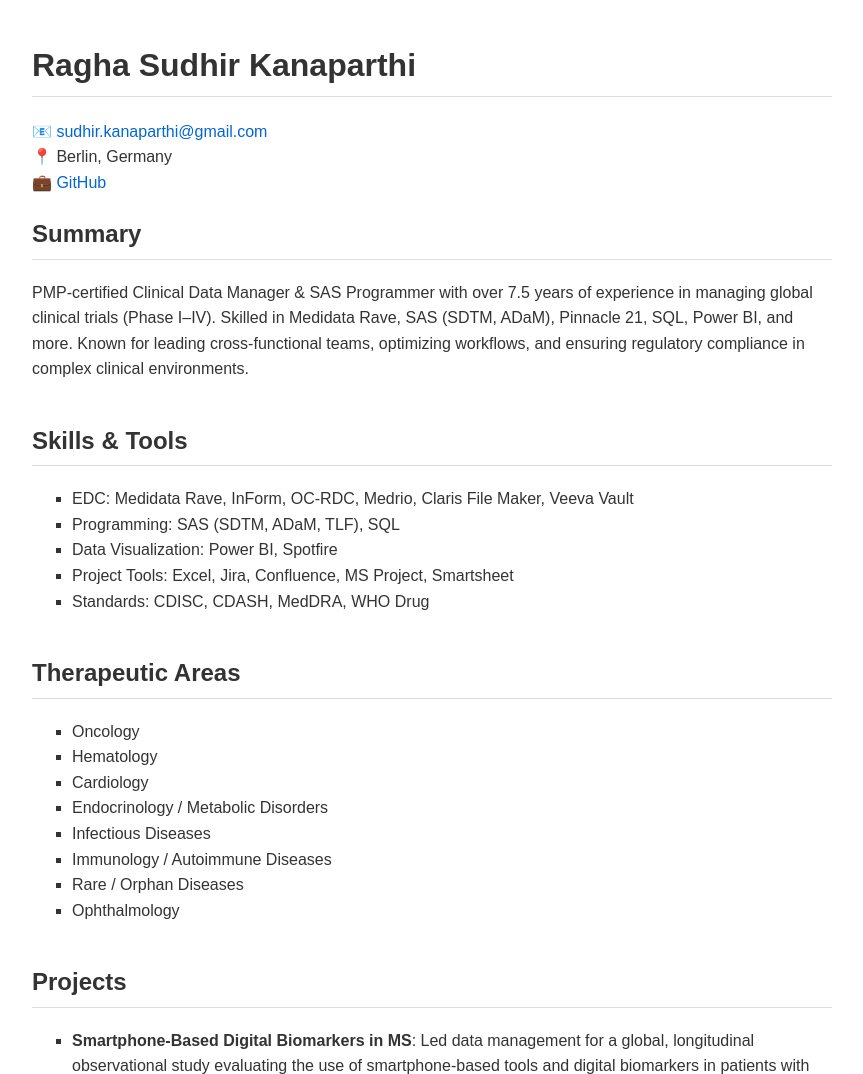
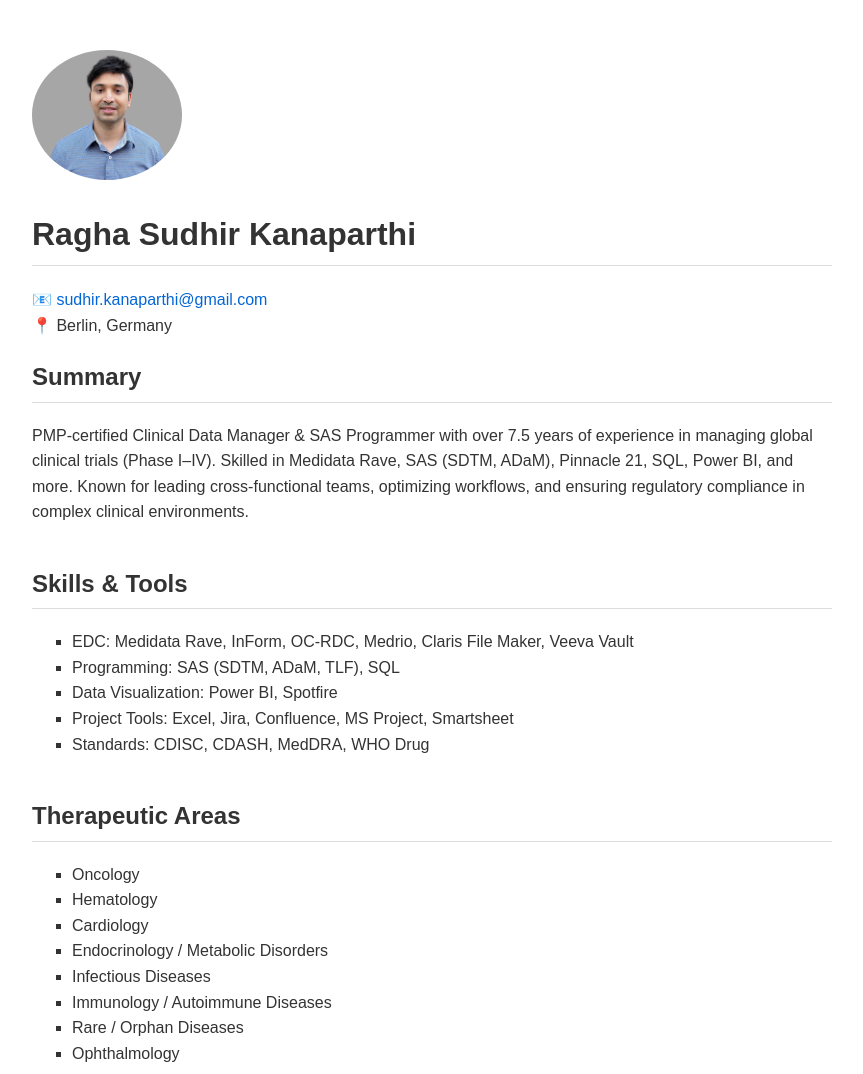
Before and after one commit to rkanap200/Portfolio, a plain HTML site: page index (1).html in a window 1280 px wide. Shown: the top 1074 px of the page, without its empty margins (208-1071 px from the left). Drawn offline with Linux system fonts and the light colour scheme.

Commit message:
Update index (1).html
Update: deleted github link, profile picture file name

```diff
--- a/index (1).html
+++ b/index (1).html
@@ -5,6 +5,7 @@
   <meta charset="UTF-8" />
   <meta name="viewport" content="width=device-width, initial-scale=1.0" />
   <title>Ragha Sudhir Kanaparthi | Clinical Data Manager</title>
+  <img src="me.png" alt="Profile picture" style="width:150px; border-radius: 50%; margin-top: 10px;" />
   <style>
     body {
       font-family: Arial, sans-serif;
@@ -35,7 +36,6 @@
   <p class="contact">
     📧 <a href="mailto:sudhir.kanaparthi@gmail.com">sudhir.kanaparthi@gmail.com</a><br />
     📍 Berlin, Germany<br />
-    💼 <a href="https://github.com/YOUR_GITHUB_USERNAME" target="_blank">GitHub</a>
   </p>
 
   <div class="section">
```
